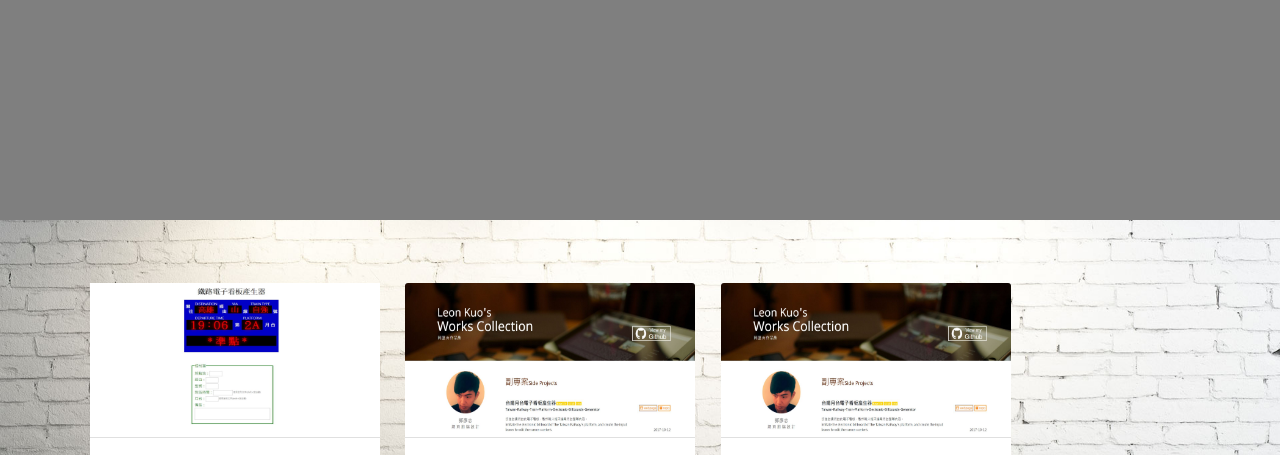
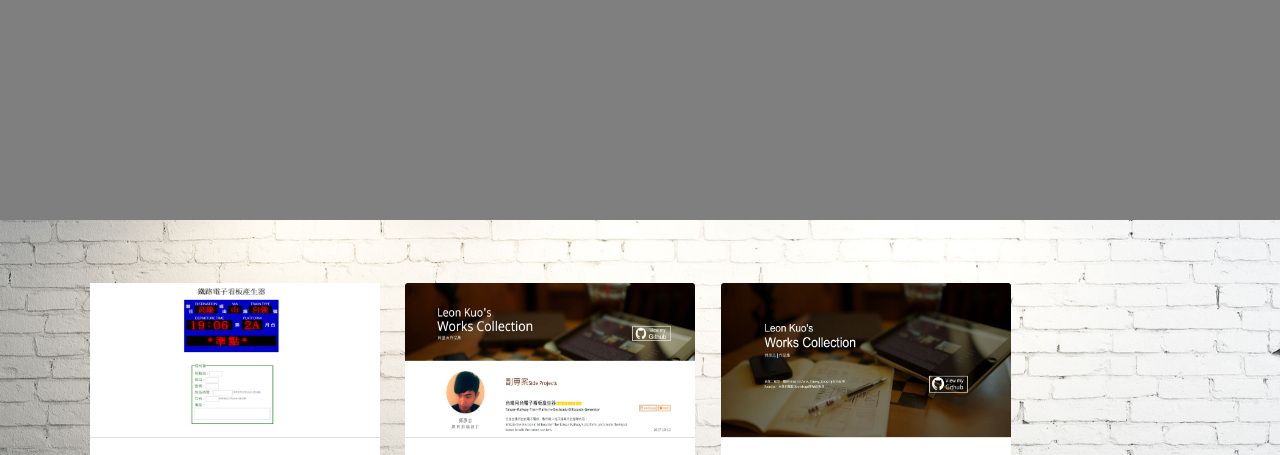
Before and after one commit to iamkyc/Work-collection, a website: page index.html in a window 1280 px wide. Shown: the part 580-1035 px from the top of the page. Drawn offline with nearby package versions, Linux system fonts and the light colour scheme.

Commit message:
change images first char to uppercase

```diff
--- a/index.html
+++ b/index.html
@@ -30,7 +30,7 @@
 	</header>
 	<content class="d-flex flex-wrap justify-content-start">
 		<div class="card" data-aos="fade-zoom-in" data-aos-duration="2000" data-aos-once="true">
-		 	<img class="card-img-top" src="images/railway.jpg" alt="Card image cap">
+		 	<img class="card-img-top" src="images/Railway.jpg" alt="Card image cap">
 		 	<div class="card-body">
 		    	<h4 class="card-title">台鐵月台電子看板模擬器</h4>
 		    	<p class="card-text">仿造台鐵月台看板，在相對應的控制面板內容輸入文字，即可顯現所輸入的內容。</p>
@@ -40,7 +40,7 @@
 		  	</div>
 		</div>
 		<div class="card" data-aos="fade-zoom-in" data-aos-duration="2000" data-aos-once="true">
-		 	<img class="card-img-top" src="images/oldResume.jpg" alt="Card image cap">
+		 	<img class="card-img-top" src="images/OldResume.jpg" alt="Card image cap">
 		 	<div class="card-body">
 		    	<h4 class="card-title">簡歷與作品集(舊版)</h4>
 		    	<p class="card-text">舊版作品集網頁，使用React、SCSS、ES6等語法，以及使用響應式設計。</p>
@@ -49,7 +49,7 @@
 		  	</div>
 		</div>
 		<div class="card" data-aos="fade-zoom-in" data-aos-duration="2000" data-aos-once="true">
-		 	<img class="card-img-top" src="images/oldResume.jpg" alt="Card image cap">
+		 	<img class="card-img-top" src="images/WorkCollection.jpg" alt="Card image cap">
 		 	<div class="card-body">
 		    	<h4 class="card-title">作品集</h4>
 		    	<p class="card-text">新本放置作品集之處，比起舊版，版面更加的漂亮。</p>
```
Also changed, not shown: images/WorkCollection.JPG (added).
